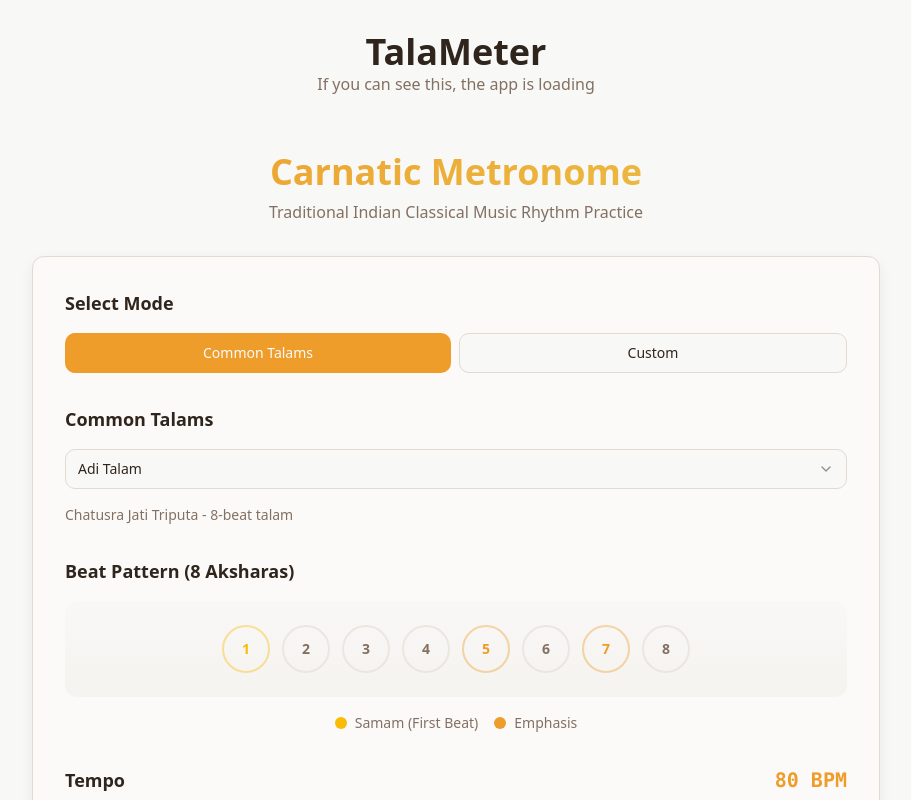
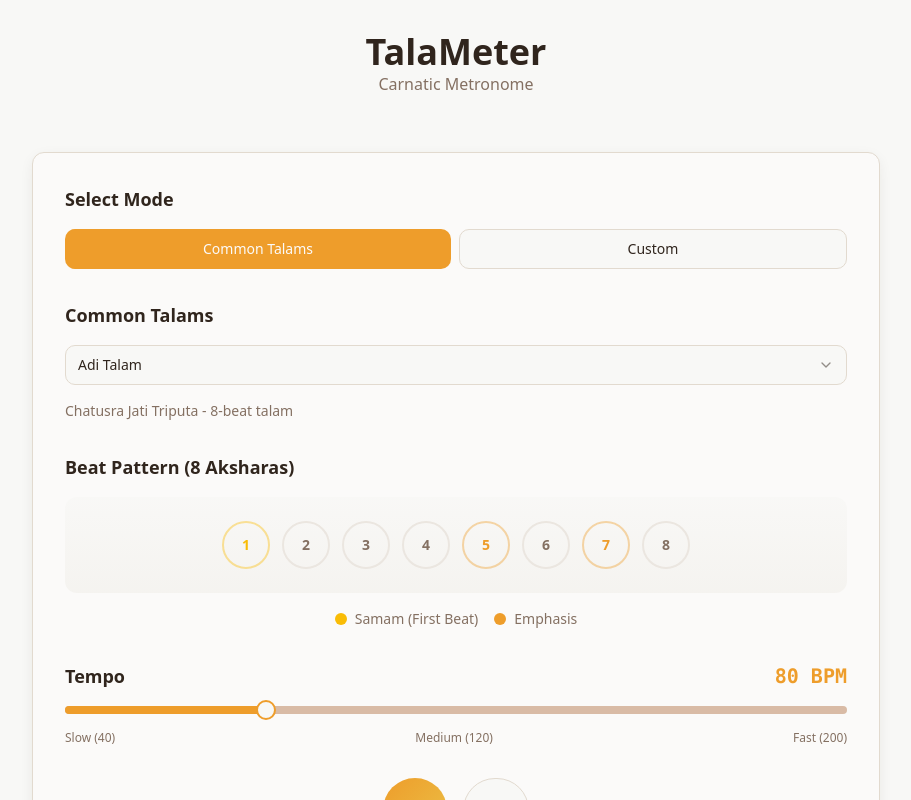
Before and after one commit to bhargavnemani/carnatic-rhythm-companion, a React (Vite) app: page / in a window 1280 px wide. Shown: the top 800 px of the page, without its empty margins (184-1095 px from the left). Built offline with nearby package versions, Linux system fonts and the light colour scheme; the HTML template or start-up script is replaced by a standard one.

Commit message:
Remove watermarks and update title

```diff
--- a/src/components/CarnaticMetronome.tsx
+++ b/src/components/CarnaticMetronome.tsx
@@ -199,14 +199,6 @@ export const CarnaticMetronome = () => {
   return (
     <div className="w-full max-w-4xl mx-auto p-6 space-y-8">
       {/* Header */}
-      <div className="text-center space-y-2">
-        <h1 className="text-4xl font-bold bg-gradient-warm bg-clip-text text-transparent">
-          Carnatic Metronome
-        </h1>
-        <p className="text-muted-foreground">
-          Traditional Indian Classical Music Rhythm Practice
-        </p>
-      </div>
 
       {/* Main Controls */}
       <Card className="p-8 shadow-soft">
--- a/src/pages/Index.tsx
+++ b/src/pages/Index.tsx
@@ -8,7 +8,7 @@ const Index = () => {
       <div className="container mx-auto py-8">
         <div className="text-center mb-8">
           <h1 className="text-4xl font-bold text-foreground">TalaMeter</h1>
-          <p className="text-muted-foreground">If you can see this, the app is loading</p>
+          <p className="text-muted-foreground">Carnatic Metronome</p>
         </div>
         <CarnaticMetronome />
       </div>
```
